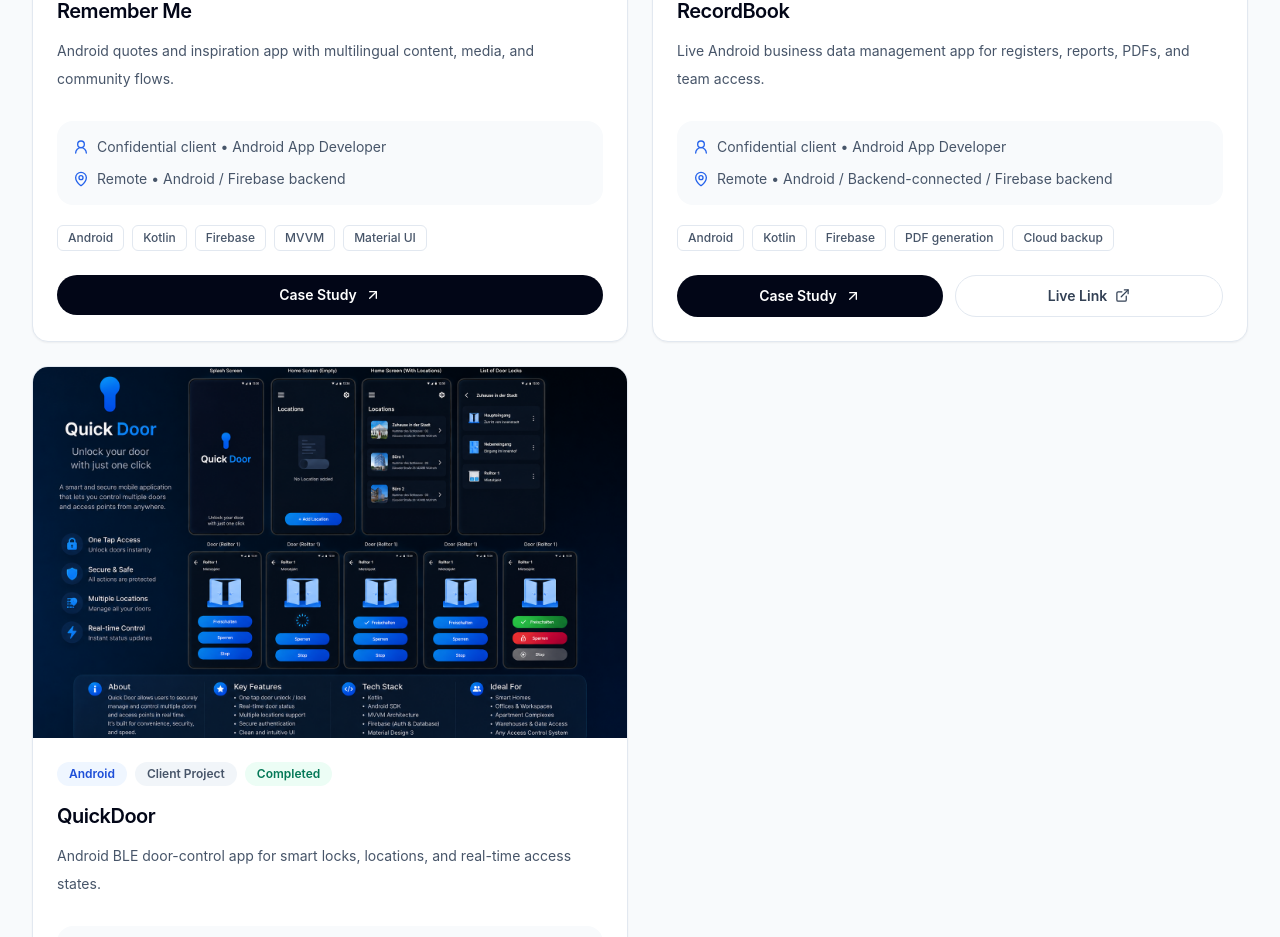
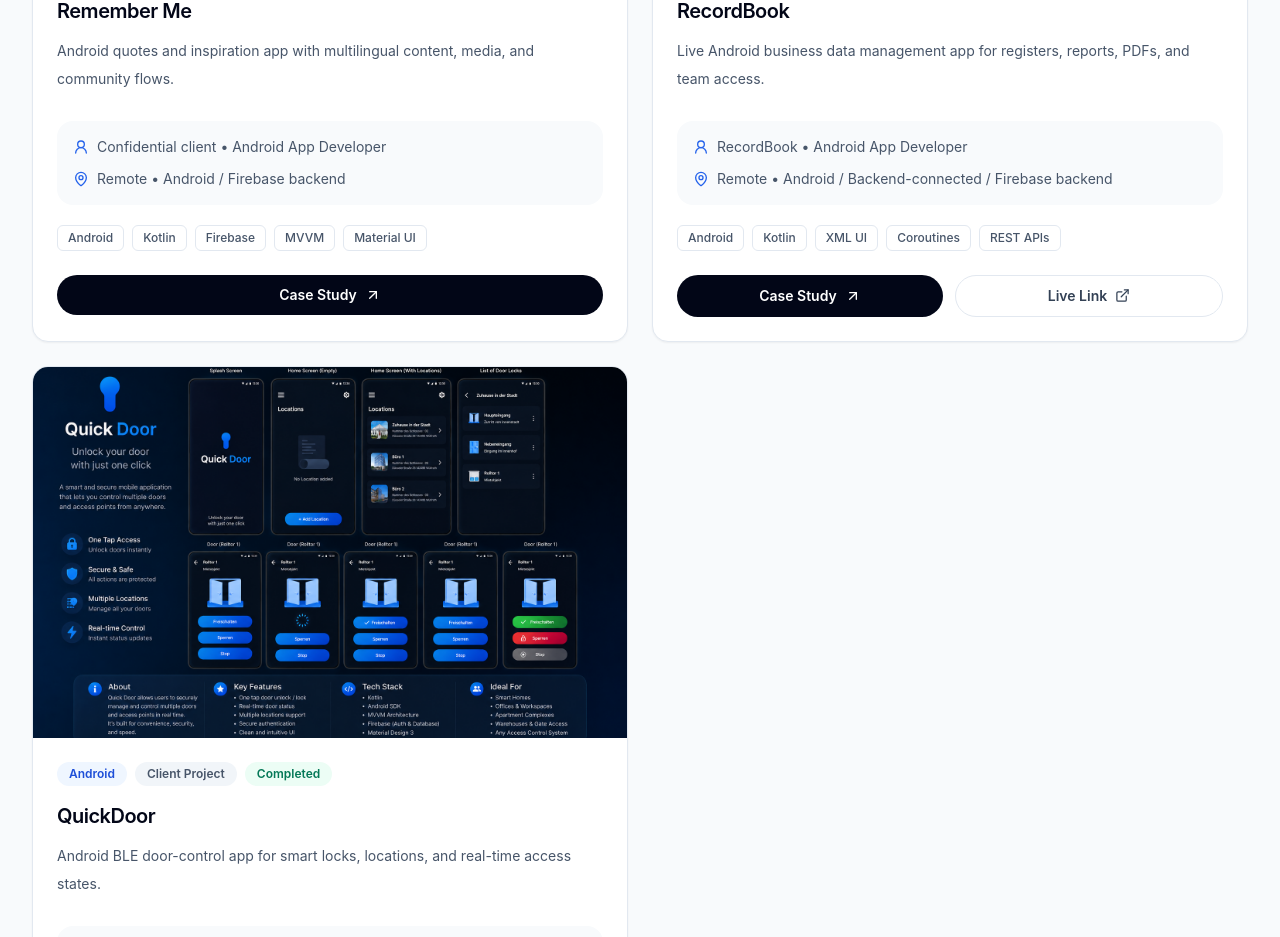
Before and after one commit to frozenstar80/portfolio, a React (Vite) app: page / in a window 1280 px wide. Shown: the part 3380-4317 px from the top of the page. Built offline with nearby package versions, Linux system fonts and the light colour scheme.

Commit message:
Refine RecordBook project details

```diff
--- a/src/data/projects.ts
+++ b/src/data/projects.ts
@@ -248,14 +248,15 @@
     title: "RecordBook",
     shortDescription: "Live Android business data management app for registers, reports, PDFs, and team access.",
     description:
-      "A production Android app for managing business records digitally, with custom registers, team collaboration, PDF/report generation, secure backups, and rich column-based data capture.",
+      "A production Android app for managing business records digitally, where I contributed to growth from 200K+ to 1M+ downloads, built most of the XML-based UI, integrated REST APIs with coroutines, and helped migrate the app to MVVM architecture.",
+    clientName: "RecordBook",
     projectType: "Client Project",
     role: "Android App Developer",
     startDate: "2025",
     endDate: "2025",
     status: "Live",
-    technologies: ["Android", "Kotlin", "Firebase", "PDF generation", "Cloud backup", "Role management"],
-    features: ["Business registers", "Team collaboration", "PDF and report generation", "28 column types", "Automatic backup"],
+    technologies: ["Android", "Kotlin", "XML UI", "Coroutines", "REST APIs", "MVVM", "Data Structures"],
+    features: ["Business registers", "Team collaboration", "PDF and report generation", "28 column types", "Automatic backup", "Scalable Android UI"],
     playStoreLink: "https://play.google.com/store/apps/details?id=com.foodmonk.rekordapp",
     images: ["projects/recordbook.png"],
     coverImage: "projects/recordbook.png",
@@ -265,22 +266,23 @@
     releaseSupport: ["Play Store release support", "Production readiness", "Post-launch fixes"],
     caseStudy: {
       overview:
-        "RecordBook is a live Android business data management app that helps teams digitize registers, manage records, and generate reports.",
+        "RecordBook is a live Android business data management app that helps teams digitize registers, manage records, and generate reports. I worked on product improvements during its growth from 200K+ to 1M+ downloads.",
       clientContext:
-        "Client Android project focused on practical business usage, data security, team collaboration, and Play Store-ready delivery.",
+        "Client Android project for RecordBook, focused on practical business usage, data security, team collaboration, Play Store-ready delivery, and scalable app growth.",
       problem:
         "Small businesses needed an easier way to replace paper registers with digital records, flexible columns, team access, backups, and exportable reports.",
       handled: [
-        "Built Android screens for registers, team members, reports, PDF templates, and customer data.",
-        "Implemented workflows for structured business records and rich column-based data.",
-        "Supported PDF/report generation flows and cloud backup behavior.",
-        "Helped prepare the app for live Play Store availability.",
+        "Developed most of the application UI using Android XML layouts.",
+        "Integrated REST APIs using Kotlin coroutines for smoother asynchronous app behavior.",
+        "Used data structures and algorithmic logic to support additional product functionality.",
+        "Helped migrate the codebase toward MVVM architecture for cleaner separation of concerns.",
+        "Contributed to product improvements while the app scaled from 200K+ to 1M+ downloads.",
       ],
-      techStack: ["Android", "Kotlin", "Firebase", "PDF generation", "Cloud backup", "Role-based access"],
-      mobileFeatures: ["Register management", "Team member access", "PDF templates", "Customer register", "Reports dashboard"],
-      backendAndApi: ["Firebase-backed records", "Backup/restore workflows", "Team access data handling"],
+      techStack: ["Android", "Kotlin", "XML layouts", "Coroutines", "REST APIs", "MVVM", "Data Structures"],
+      mobileFeatures: ["Register management", "Team member access", "PDF templates", "Customer register", "Reports dashboard", "XML-based Android UI"],
+      backendAndApi: ["REST API integration with coroutines", "Firebase-backed records", "Backup/restore workflows", "Team access data handling"],
       deploymentSupport: ["Play Store release support", "Production QA", "Post-launch support"],
-      outcome: ["Live on Google Play", "Business data workflows digitized", "Flexible record management delivered"],
+      outcome: ["Live on Google Play", "Scaled from 200K+ to 1M+ downloads", "Business data workflows digitized", "MVVM migration supported"],
     },
   },
   {
```
